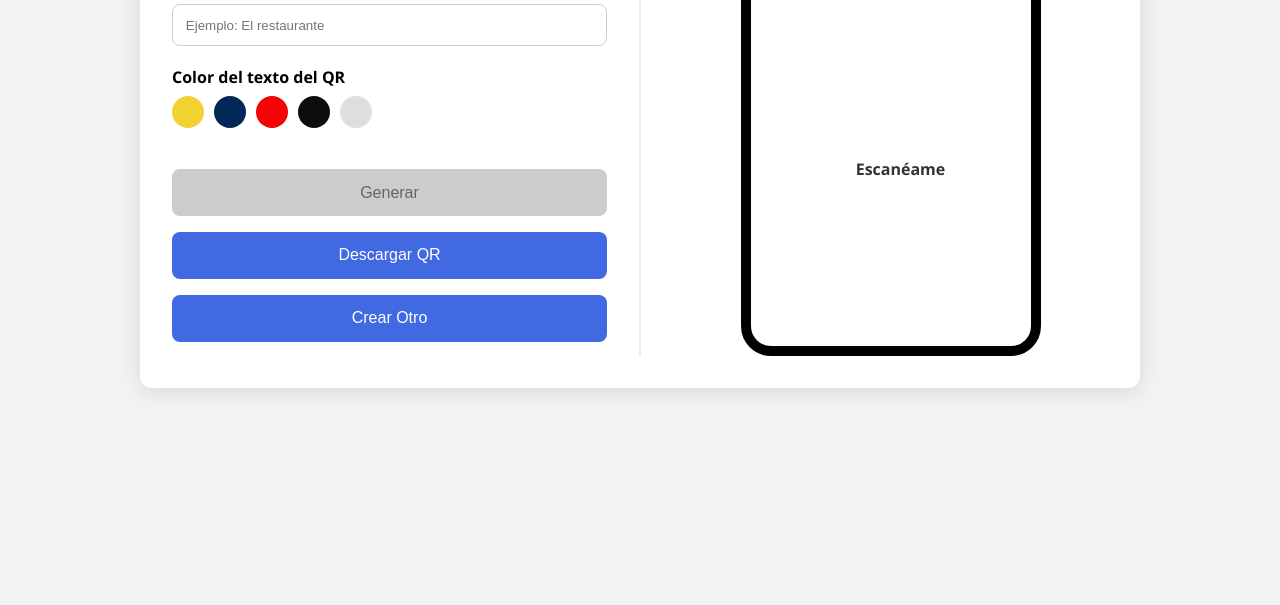
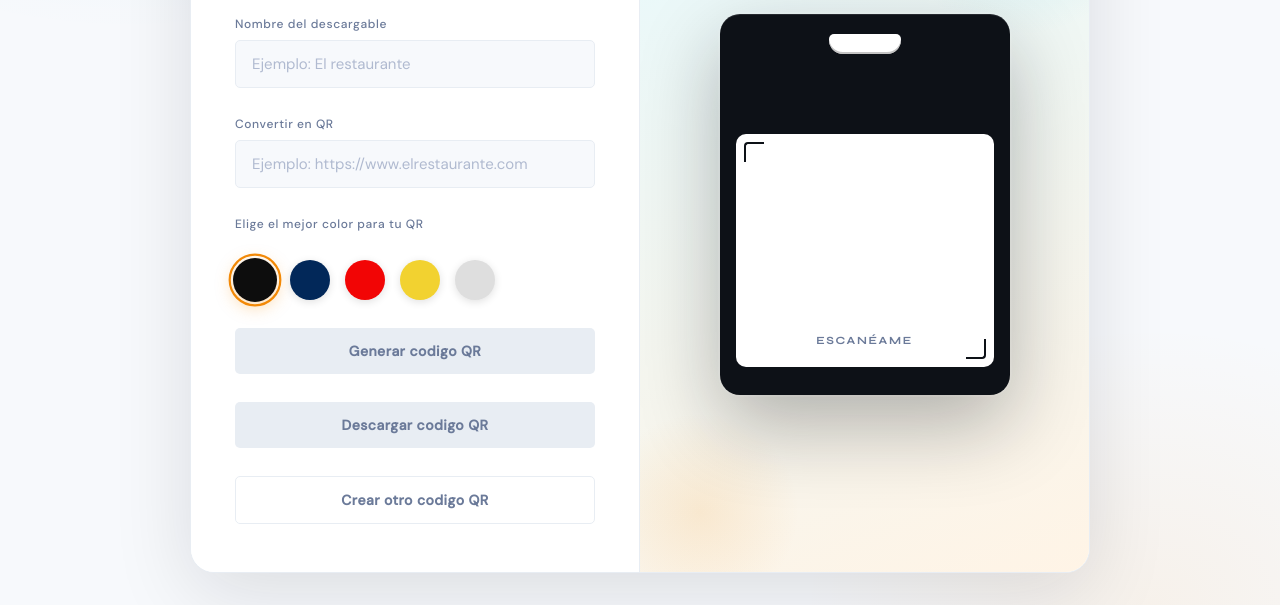
Before and after one commit to AndresManjarres/GenQR, a plain HTML site: page index.html in a window 1280 px wide. Shown: the part 248-853 px from the top of the page. Before the commit the page ends 800 px from the top, so only its background shows below. Drawn offline with Linux system fonts and the light colour scheme.

Commit message:
Estilos finales y logica btn descargar corregida

```diff
--- a/estilos.css
+++ b/estilos.css
@@ -1,163 +1,385 @@
-*{
-    box-sizing: border-box;
+@import url('https://fonts.googleapis.com/css2?family=Syne:wght@400;600;700;800&family=DM+Sans:wght@300;400;500&display=swap');
+
+/* ── Variables ── */
+:root {
+  --orange: #F28907;
+  --cyan: #04B2D9;
+  --orange-light: #FFF4E6;
+  --cyan-light: #E6F9FD;
+  --dark: #0D1117;
+  --mid: #1C2333;
+  --surface: #ffffff;
+  --surface-2: #F7F9FC;
+  --border: #E8EDF3;
+  --text: #1C2333;
+  --text-muted: #6B7A99;
+  --radius: 16px;
+  --radius-sm: 5px;
+  --shadow: 0 4px 24px rgba(4, 178, 217, 0.08);
+  --shadow-hover: 0 8px 40px rgba(242, 137, 7, 0.15);
 }
 
-body{
-    margin: 0;
-    background-color: #f2f2f2;
-    font-family: "Segoe UI", sans-serif;
-    padding: 2rem;
-    display: flex;
-    justify-content: center;
+/* ── Reset ── */
+*, *::before, *::after { box-sizing: border-box; margin: 0; padding: 0; }
+
+body {
+  font-family: 'DM Sans', sans-serif;
+  background: var(--surface-2);
+  color: var(--text);
+  min-height: 100vh;
+  display: flex;
+  flex-direction: column;
+  align-items: center;
+  justify-content: center;
+  padding: 32px 16px;
+  background-image:
+    radial-gradient(ellipse 600px 400px at 10% 0%, rgba(4, 178, 217, 0.07) 0%, transparent 70%),
+    radial-gradient(ellipse 500px 400px at 90% 100%, rgba(242, 137, 7, 0.07) 0%, transparent 70%);
 }
 
-.container{
-    display:flex;
-    flex-direction: row;
-    background: white;
-    padding: 2rem;
-    border-radius: 12px;
-    box-shadow: 0 4px 20px rgba(0, 0, 0, 0.1);
-    max-width: 1000px;
-    width: 100%;
+/* ── Header strip ── */
+body::before {
+  content: "✦  GenQR  ✦";
+  position: fixed;
+  top: 0; left: 0; right: 0;
+  height: 52px;
+  background: var(--dark);
+  color: rgba(255,255,255,0.55);
+  font-family: 'Syne', sans-serif;
+  font-size: 11px;
+  letter-spacing: 0.35em;
+  /* text-transform: uppercase; */
+  display: flex;
+  align-items: center;
+  justify-content: center;
+  z-index: 100;
 }
 
-.formulario{
-    flex: 1;
-    padding-right: 2rem;
+/* ── Main container ── */
+.container {
+  display: grid;
+  grid-template-columns: 1fr 1fr;
+  gap: 0;
+  width: 100%;
+  max-width: 900px;
+  background: var(--surface);
+  border-radius: 24px;
+  overflow: hidden;
+  box-shadow: 0 20px 80px rgba(13, 17, 23, 0.12);
+  margin-top: 52px;
+  border: 1px solid var(--border);
 }
 
-.formulario h2{
-    font-size: 1.3rem;
-    margin-bottom: 1.5rem;
+/* ── Left panel: formulario ── */
+.formulario {
+  padding: 48px 44px;
+  display: flex;
+  flex-direction: column;
+  gap: 28px;
+  border-right: 1px solid var(--border);
+  background: var(--surface);
 }
 
-.campo{
-    margin-bottom: 1.2rem;
-}
-.campo label{
-    display: block;
-    margin-bottom: 0.4rem;
-    font-weight: bold;
+.formulario h2 {
+  font-family: 'DM Sans', sans-serif;
+  font-size: 34px;
+  font-weight: 800;
+  color: var(--dark);
+  line-height: 1.25;
+  position: relative;
+  padding-bottom: 18px;
 }
 
-.campo input, .campo select{
-    width: 100%;
-    padding: 0.8rem;
-    border: 1px solid #ccc;
-    border-radius: 8px;
-    outline: none;
+.formulario h2::after {
+  content: '';
+  position: absolute;
+  bottom: 0; left: 0;
+  width: 40px; height: 3px;
+  background: linear-gradient(90deg, var(--orange), var(--cyan));
+  border-radius: 2px;
 }
 
-.color{
-    display: flex;
-    gap: 10px;
-    margin-top: 0.5rem;
+/* ── Campo ── */
+.campo {
+  display: flex;
+  flex-direction: column;
+  gap: 8px;
 }
 
-.color-option{
-    width: 32px;
-    height: 32px;
-    border-radius: 50%;
-    cursor: pointer;
-    border: 2px solid transparent;
-    transition: transform 0.2s, ease;
+.campo label {
+  font-size: 12px;
+  font-weight: 500;
+  color: var(--text-muted);
+  letter-spacing: 0.05em;
+  /*text-transform: uppercase;*/
 }
 
-.color-option input{
-    display: none;
+.campo input[type="text"] {
+  width: 100%;
+  padding: 13px 16px;
+  border: 1.5px solid var(--border);
+  border-radius: var(--radius-sm);
+  font-family: 'DM Sans', sans-serif;
+  font-size: 15px;
+  color: var(--text);
+  background: var(--surface-2);
+  transition: border-color 0.2s, box-shadow 0.2s, background 0.2s;
+  outline: none;
 }
 
-.color-option:hover{
-    transform: scale(1.1);
+.campo input[type="text"]:focus {
+  border-color: var(--cyan);
+  background: var(--surface);
+  box-shadow: 0 0 0 4px rgba(4, 178, 217, 0.1);
 }
 
-.color-option input:checked + span,
-.color-option input:checked{
-    outline: 2px solid #333;
-    box-shadow: 0 0 0 3px white, 0 0 0 5px #4169e1;
-    border: 5px solid #4169e1;
+.campo input[type="text"]::placeholder {
+  color: #B0BAD0;
 }
 
-.btn{
-    background-color: #4169e1;
-    color: white;
-    padding: 0.9rem 1.2rem;
-    border: none;
-    border-radius: 8px;
-    cursor: pointer;
-    font-size: 1rem;
-    width: 100%;
-    margin-top: 1rem;
+/* ── Color picker ── */
+.color {
+  display: flex;
+  gap: 15px;
+  margin-top: 20px;
+  flex-wrap: wrap;
 }
 
-.btn:disabled{
-    background-color: #ccc;
-    cursor: not-allowed;
-    color: #666666;
+.color-option {
+  width: 40px;
+  height: 40px;
+  border-radius: 50%;
+  cursor: pointer;
+  display: flex;
+  align-items: center;
+  justify-content: center;
+  position: relative;
+  transition: transform 0.15s, box-shadow 0.15s;
+  box-shadow: 0 2px 8px rgba(0,0,0,0.12);
 }
 
-.preview{
-    flex: 1;
-    display: flex;
-    flex-direction: column;
-    align-items: center;
-    justify-content: center;
-    border-left: 2px solid #eee;
-    padding-left: 2rem;
+.color-option:hover {
+  transform: scale(1.12);
 }
 
-.phone-frame{
-    width: 300px;
-    height: 540px;
-    border:10px solid #000;
-    background: #fff;
-    border-radius: 30px;
-    position: relative;
-    display: flex;
-    overflow: hidden;
+.color-option input[type="radio"] {
+  appearance: none;
+  -webkit-appearance: none;
+  width: 100%;
+  height: 100%;
+  position: absolute;
+  inset: 0;
+  border-radius: 50%;
+  cursor: pointer;
+  margin: 0;
 }
 
-.phone-frame::before{
-    content:"";
-    position: absolute;
-    top: -10px;
-    left: 50%;
-    transform: translateX(-50%);
-    width: 60px;
-    height: 8px;
-    background: #333;
-    border-radius: 10px;
+.color-option input[type="radio"]:checked + span,
+.color-option:has(input:checked)::after {
+  content: '';
+  position: absolute;
+  inset: -4px;
+  border-radius: 50%;
+  border: 2.5px solid var(--orange);
+  pointer-events: none;
 }
 
-.qr-container{
-    display: flex;
-    flex-direction: column;
-    align-items: center;
-    justify-content: center;
-    height: 100%;
-    text-align: center;
+.color-option:has(input:checked) {
+  transform: scale(1.1);
+  box-shadow: 0 4px 16px rgba(242, 137, 7, 0.35);
 }
 
-.qr-container canvas{
-    margin-bottom: 1rem;
-}
-.qr-container p{
-    font-weight: bold;
-    color: #333;
+/* ── Buttons ── */
+.btn {
+  width: 100%;
+  padding: 14px 20px;
+  border: none;
+  border-radius: var(--radius-sm);
+  font-family: 'DM Sans', sans-serif;
+  font-size: 14px;
+  font-weight: 700;
+  letter-spacing: 0.03em;
+  cursor: pointer;
+  transition: all 0.2s;
+  position: relative;
+  overflow: hidden;
 }
 
-@media (max-width: 768px) {
-    .container{
-        flex-direction: column;
-        padding: 1rem;
-    }
-    .formulario{
-        padding-right: 0;
-        margin-bottom: 2rem;
-    }
-    .preview{
-        border-left: none;
-        padding-left: 0;
-    }
+/* Primary: Generar */
+#btnGenerar {
+  background: linear-gradient(135deg, var(--orange) 0%, #F5A623 100%);
+  color: #fff;
+  box-shadow: 0 4px 20px rgba(242, 137, 7, 0.35);
 }
+
+#btnGenerar:hover:not(:disabled) {
+  transform: translateY(-2px);
+  box-shadow: 0 8px 30px rgba(242, 137, 7, 0.45);
+}
+
+#btnGenerar:disabled {
+  background: var(--border);
+  color: var(--text-muted);
+  box-shadow: none;
+  cursor: not-allowed;
+}
+
+/* Secondary: Descargar */
+#btnDescargar {
+  background: linear-gradient(135deg, var(--cyan) 0%, #05C8F5 100%);
+  color: #fff;
+  box-shadow: 0 4px 20px rgba(4, 178, 217, 0.3);
+}
+
+#btnDescargar:disabled {
+  background: var(--border);
+  color: var(--text-muted);
+  box-shadow: none;
+  cursor: not-allowed;
+}
+
+
+/* Ghost: Crear otro */
+#btnCrearOtro {
+  background: transparent;
+  color: var(--text-muted);
+  border: 1.5px solid var(--border);
+}
+
+#btnCrearOtro:hover {
+  border-color: var(--orange);
+  color: var(--orange);
+  background: var(--orange-light);
+}
+
+.btn:active {
+  transform: translateY(0) scale(0.98);
+}
+
+/* ── Right panel: preview ── */
+.preview {
+  padding: 48px 44px;
+  display: flex;
+  align-items: center;
+  justify-content: center;
+  background: linear-gradient(160deg, var(--cyan-light) 0%, var(--orange-light) 100%);
+  position: relative;
+  overflow: hidden;
+}
+
+/* Decorative circles */
+.preview::before,
+.preview::after {
+  content: '';
+  position: absolute;
+  border-radius: 50%;
+  pointer-events: none;
+}
+
+.preview::before {
+  width: 260px; height: 260px;
+  background: radial-gradient(circle, rgba(4, 178, 217, 0.12) 0%, transparent 70%);
+  top: -60px; right: -60px;
+}
+
+.preview::after {
+  width: 200px; height: 200px;
+  background: radial-gradient(circle, rgba(242, 137, 7, 0.12) 0%, transparent 70%);
+  bottom: -40px; left: -40px;
+}
+
+/* ── Phone frame ── */
+.phone-frame {
+  width: 290px;
+  background: var(--dark);
+  border-radius: 20px;
+  padding: 20px 16px 28px;
+  box-shadow:
+    0 0 0 2px rgba(255,255,255,0.08),
+    0 30px 80px rgba(13, 17, 23, 0.3),
+    inset 0 1px 0 rgba(255,255,255,0.1);
+  position: relative;
+  z-index: 1;
+}
+
+/* Notch */
+.phone-frame::before {
+  content: '';
+  display: block;
+  width: 72px;
+  height: 20px;
+  background: var(--surface);
+  border-radius: 5px 5px 14px 14px;
+  margin: 0 auto 80px;
+  box-shadow: inset 0 -2px 0 rgba(181, 181, 181, 0.795);
+}
+
+/* ── QR Container ── */
+.qr-container {
+  background: #ffffff;
+  border-radius: 10px;
+  padding: 20px;
+  display: flex;
+  flex-direction: column;
+  align-items: center;
+  gap: 30px;
+  min-height: 200px;
+  justify-content: center;
+  position: relative;
+}
+
+/* Corner brackets decorativos */
+.qr-container::before,
+.qr-container::after {
+  content: '';
+  position: absolute;
+  width: 20px; height: 20px;
+  border-color: var(--dark);
+  border-style: solid;
+}
+
+.qr-container::before {
+  top: 8px; left: 8px;
+  border-width: 2px 0 0 2px;
+  border-radius: 4px 0 0 0;
+}
+
+.qr-container::after {
+  bottom: 8px; right: 8px;
+  border-width: 0 2px 2px 0;
+  border-radius: 0 0 4px 0;
+}
+
+#qrcode {
+  display: block;
+  border-radius: 6px;
+}
+
+.qr-container p {
+  font-family: 'Syne', sans-serif;
+  font-size: 11px;
+  font-weight: 700;
+  letter-spacing: 0.15em;
+  text-transform: uppercase;
+  color: var(--text-muted);
+}
+
+/* ── Responsive ── */
+@media (max-width: 700px) {
+  body { padding: 16px; padding-top: 68px; }
+
+  .container {
+    grid-template-columns: 1fr;
+    border-radius: 20px;
+  }
+
+  .formulario {
+    padding: 32px 28px;
+    border-right: none;
+    border-bottom: 1px solid var(--border);
+  }
+
+  .preview {
+    padding: 40px 28px;
+  }
+}
--- /dev/null
+++ b/estilosv1.css
@@ -0,0 +1,162 @@
+*{
+    box-sizing: border-box;
+}
+
+body{
+    margin: 0;
+    background-color: #f2f2f2;
+    font-family: "Segoe UI", sans-serif;
+    padding: 2rem;
+    display: flex;
+    justify-content: center;
+}
+
+.container{
+    display:flex;
+    flex-direction: row;
+    background: white;
+    padding: 2rem;
+    border-radius: 12px;
+    box-shadow: 0 4px 20px rgba(0, 0, 0, 0.1);
+    max-width: 1000px;
+    width: 100%;
+}
+
+.formulario{
+    flex: 1;
+    padding-right: 2rem;
+}
+
+.formulario h2{
+    font-size: 1.3rem;
+    margin-bottom: 1.5rem;
+}
+
+.campo{
+    margin-bottom: 1.2rem;
+}
+.campo label{
+    display: block;
+    margin-bottom: 0.4rem;
+    font-weight: bold;
+}
+
+.campo input, .campo select{
+    width: 100%;
+    padding: 0.8rem;
+    border: 1px solid #ccc;
+    border-radius: 8px;
+    outline: none;
+}
+
+.color{
+    display: flex;
+    gap: 10px;
+    margin-top: 0.5rem;
+}
+
+.color-option{
+    width: 32px;
+    height: 32px;
+    border-radius: 50%;
+    cursor: pointer;
+    border: 2px solid transparent;
+    transition: transform 0.2s, ease;
+}
+
+.color-option input{
+    display: none;
+}
+
+.color-option:hover{
+    transform: scale(1.1);
+}
+
+.color-option input:checked + span,
+.color-option input:checked{
+    outline: 2px solid #333;
+    box-shadow: 0 0 0 3px white, 0 0 0 5px #4169e1;
+    border: 5px solid #4169e1;
+}
+
+.btn{
+    background-color: #4169e1;
+    color: white;
+    padding: 0.9rem 1.2rem;
+    border: none;
+    border-radius: 8px;
+    cursor: pointer;
+    font-size: 1rem;
+    width: 100%;
+    margin-top: 1rem;
+}
+
+.btn:disabled{
+    background-color: #ccc;
+    cursor: not-allowed;
+    color: #666666;
+}
+
+.preview{
+    flex: 1;
+    display: flex;
+    flex-direction: column;
+    align-items: center;
+    justify-content: center;
+    border-left: 2px solid #eee;
+    padding-left: 2rem;
+}
+
+.phone-frame{
+    width: 300px;
+    height: 540px;
+    border:10px solid #000;
+    background: #fff;
+    border-radius: 10px;
+    position: relative;
+    overflow: hidden;
+}
+
+.phone-frame::before{
+    content:"";
+    position: absolute;
+    top: -10px;
+    left: 50%;
+    transform: translateX(-50%);
+    width: 60px;
+    height: 8px;
+    background: #333;
+    border-radius: 10px;
+}
+
+.qr-container{
+    display: flex;
+    flex-direction: column;
+    align-items: center;
+    justify-content: center;
+    height: 100%;
+    text-align: center;
+}
+
+.qr-container canvas{
+    margin-bottom: 1rem;
+}
+.qr-container p{
+    font-weight: bold;
+    color: #333;
+}
+
+@media (max-width: 768px) {
+    .container{
+        flex-direction: column;
+        padding: 1rem;
+    }
+    .formulario{
+        padding-right: 0;
+        margin-bottom: 2rem;
+    }
+    .preview{
+        border-left: none;
+        padding-left: 0;
+    }
+}
--- a/index.html
+++ b/index.html
@@ -3,6 +3,7 @@
 <head>
     <meta charset="UTF-8">
     <meta name="viewport" content="width=device-width, initial-scale=1.0">
+    <link rel="icon" type="image/x-icon" href="icono.svg">
     <link rel="stylesheet" href="estilos.css">
     <title>GenQR</title>
 </head>
@@ -11,20 +12,20 @@
         <div class="formulario">
             <h2>Añade contenido al codigo QR</h2>
             <div class="campo">
-                <label for="nombre">Nombre del codigo QR</label>
+                <label for="nombre">Nombre del descargable</label>
                 <input type="text" id="nombre" placeholder="Ejemplo: El restaurante">
             </div>
 
             <div class="campo">
-                <label for="texto">Texto simple</label>
-                <input type="text" id="texto" placeholder="Ejemplo: El restaurante">
+                <label for="texto">Convertir en QR</label>
+                <input type="text" id="texto" placeholder="Ejemplo: https://www.elrestaurante.com">
             </div>
 
             <div class="campo">
-                <label>Color del texto del QR</label>
+                <label>Elige el mejor color para tu QR</label>
                 <div class="color">
-                    <label class="color-option" style="background-color: #F2D230;">
-                        <input type="radio" name="color" value="#F2D230" checked>
+                    <label class="color-option" style="background-color: #0D0D0D;">
+                        <input type="radio" name="color" value="#0D0D0D" checked>
                     </label>
 
 
@@ -38,8 +39,8 @@
                     </label>
 
 
-                    <label class="color-option" style="background-color: #0D0D0D;">
-                        <input type="radio" name="color" value="#0D0D0D">
+                    <label class="color-option" style="background-color: #F2D230;">
+                        <input type="radio" name="color" value="#F2D230">
                     </label>
 
 
@@ -50,9 +51,9 @@
                 </div>
             </div>
 
-            <button class="btn" id="btnGenerar" onclick="generarQR()" disabled>Generar</button>
-            <button class="btn" id="btnDescargar" onclick="descargarQR()">Descargar QR</button>
-            <button class="btn" id="btnCrearOtro" onclick="reiniciarFormulario()">Crear Otro</button>
+            <button class="btn" id="btnGenerar" onclick="generarQR()" disabled>Generar codigo QR</button>
+            <button class="btn" id="btnDescargar" onclick="descargarQR()" disabled>Descargar codigo QR</button>
+            <button class="btn" id="btnCrearOtro" onclick="reiniciarFormulario()">Crear otro codigo QR</button>
         </div>
 
         <div class="preview">
```
Also changed, not shown: icono.svg (added).
